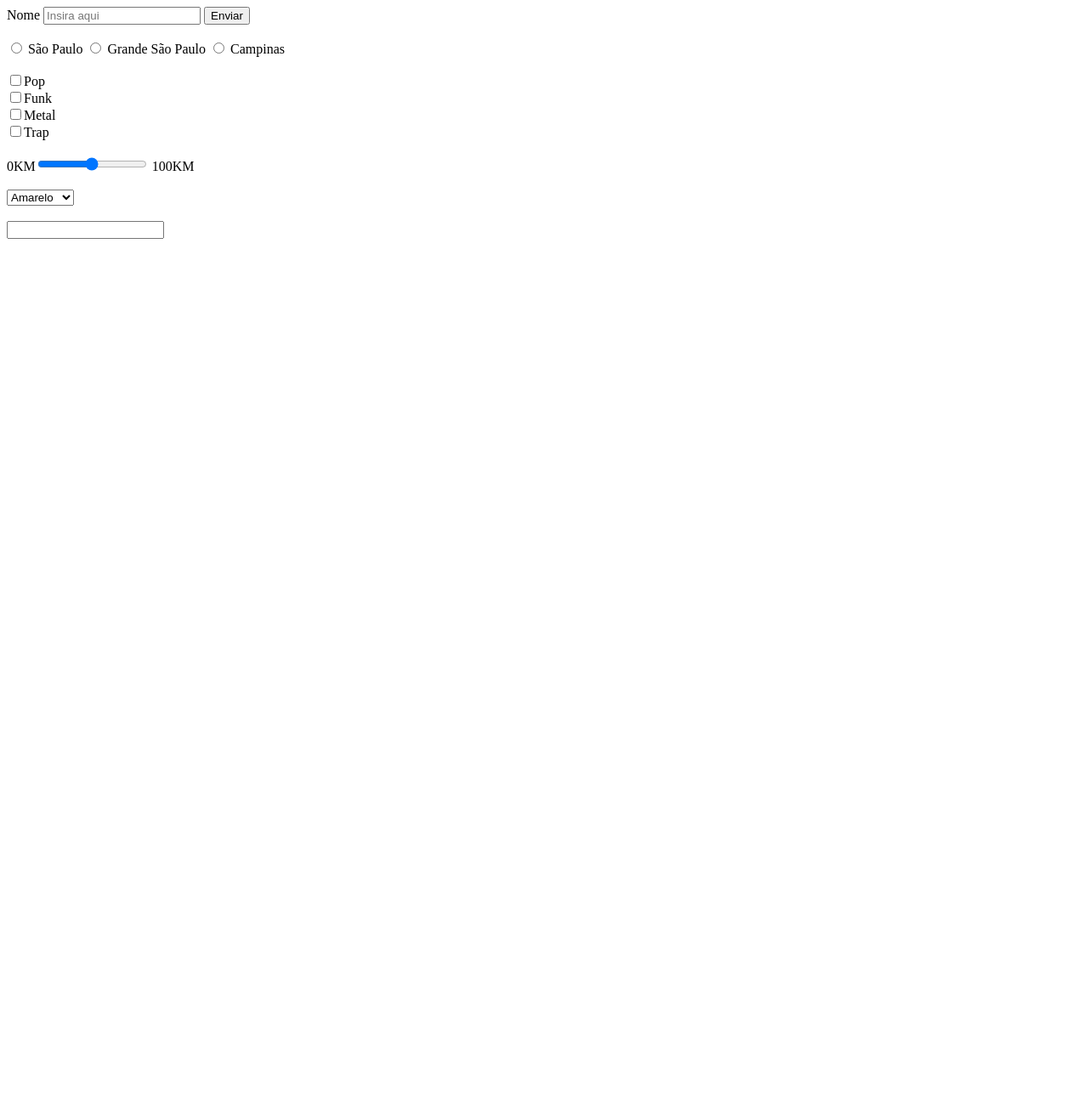
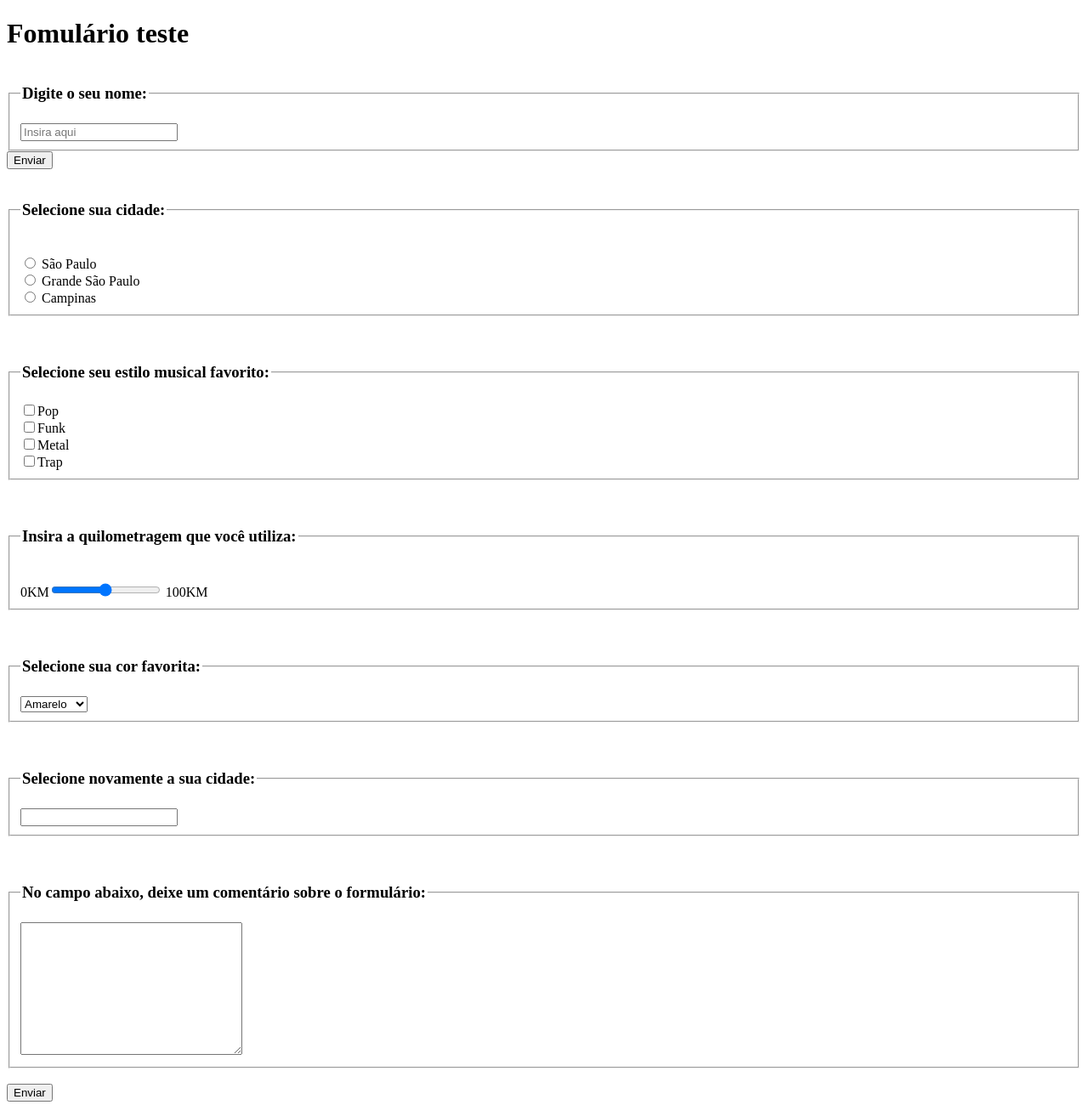
Before and after one commit to lari-mello/DEV_WEBIOS_2025_01, a plain HTML site: page HTML/HTML06-Formulário/index.html in a window 1280 px wide. Shown: the whole page at 85% size. Before the commit the page ends 800 px from the top, so only its background shows below. Drawn offline with Linux system fonts and the light colour scheme.

Commit message:
Finalização da Aula 6 Formulários e HTML

```diff
--- a/HTML/HTML06-Formulário/index.html
+++ b/HTML/HTML06-Formulário/index.html
@@ -9,29 +9,52 @@
 
 <body>
 
-    <form action="">
+    <h1>Fomulário teste </h1>
+
+    <form action="./boasvindas.html" target="_blank">
 
 
-        <label for="">Nome</label>
-        <input type="text" name="" placeholder="Insira aqui">
+
+        <fieldset>
+            <legend>
+                <h3>Digite o seu nome:</h3>
+            </legend>
+            <label for=""></label>
+            <input type="text" name="" placeholder="Insira aqui" required>
+
+        </fieldset>
 
         <input type="button" value="Enviar">
 
         <br>
         <br>
 
+        <fieldset>
+            <legend>
+                <h3>Selecione sua cidade:</h3>
+            </legend>
+            <br>
             <input type="radio" name="texto exemplo">
             <label for="">São Paulo</label>
+            <br>
 
             <input type="radio" name="texto exemplo">
             <label for="">Grande São Paulo</label>
+            <br>
 
             <input type="radio" name="texto exemplo">
             <label for="">Campinas</label>
 
+        </fieldset>
+
+
         <br>
         <br>
 
+        <fieldset>
+            <legend>
+                <h3>Selecione seu estilo musical favorito:</h3>
+            </legend>
             <input type="checkbox"><label for="">Pop</label>
             <br>
 
@@ -43,14 +66,27 @@
 
             <input type="checkbox"><label for="">Trap</label>
 
-        <br>
-        <br>
-
-        0KM<input type="range"> 100KM
+        </fieldset>
 
         <br>
         <br>
 
+        <fieldset>
+            <legend>
+                <h3> Insira a quilometragem que você utiliza: </h3>
+            </legend>
+            <br>
+            0KM<input type="range"> 100KM
+
+        </fieldset>
+
+        <br>
+        <br>
+
+        <fieldset>
+            <legend>
+                <h3>Selecione sua cor favorita:</h3>
+            </legend>
             <select name="" id="">
 
                 <option value="">Amarelo</option>
@@ -58,10 +94,16 @@
                 <option value="">Vermelho</option>
 
             </select>
+        </fieldset>
 
         <br>
         <br>
 
+
+        <fieldset>
+            <legend>
+                <h3>Selecione novamente a sua cidade:</h3>
+            </legend>
 
             <input type="text" list="busca">
             <datalist id="busca">
@@ -73,14 +115,29 @@
 
             </datalist>
 
-
+        </fieldset>
 
 
         <br>
+        <br>
 
 
+        <fieldset>
+            <legend>
+                <h3>No campo abaixo, deixe um comentário sobre o formulário:</h3>
+            </legend>
+
+            <textarea name="" id="" cols="30" rows="10"></textarea>
+
+        </fieldset>
+
+        <br>
+
+        <input type="submit" value="Enviar">
+        <br>
 
     </form>
+
 
 </body>
 
```
Also changed, not shown: HTML/HTML06-Formulário/boasvindas.html (added, +23 -0 lines), HTML/HTML06-Formulário/Imagem.png (added). Lines whose indentation alone changed are shown as unchanged.
